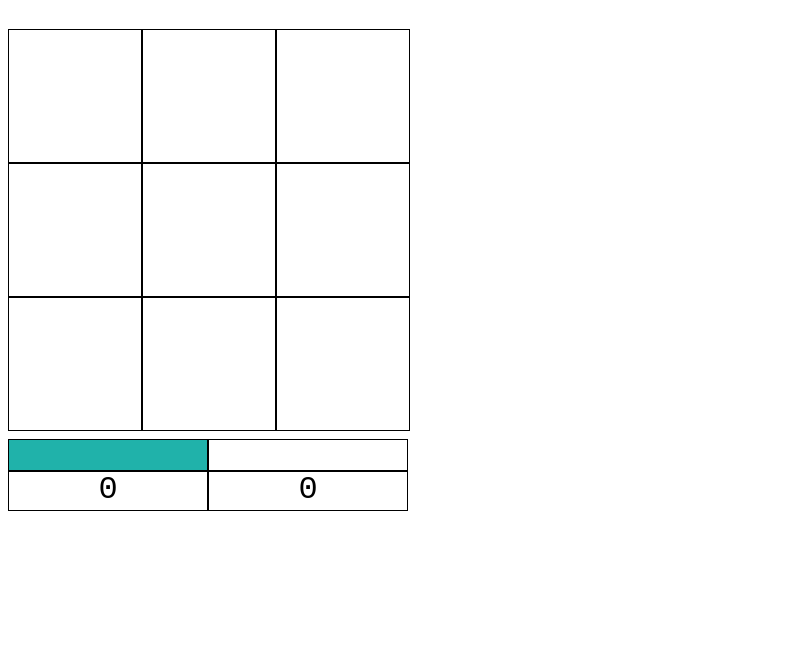
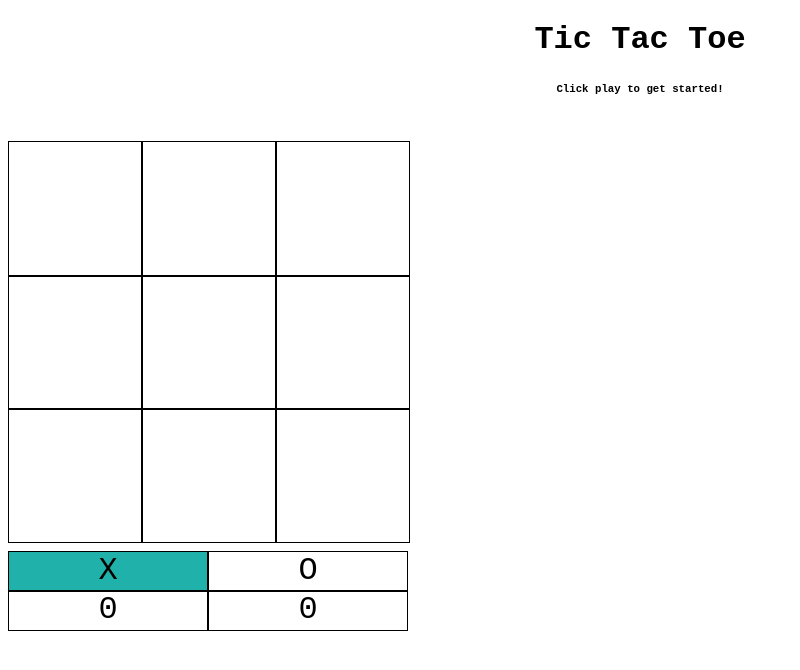
Before and after one commit to casualc0der/tic-tac-toe, a plain HTML site: page index.html in a window 1280 px wide. Both pictures are taken after a click on the button "Play!". Shown: the whole page, without its empty margins (0-800 px from the left). Drawn offline with Linux system fonts and the light colour scheme.

Commit message:
add Title

```diff
--- a/index.html
+++ b/index.html
@@ -12,8 +12,10 @@
         <link rel="stylesheet" href="styles.css">
     </head>
     <body>
+        <h1 class="titles">Tic Tac Toe</h1>
+        <h6 class="titles">Click play to get started!</h6>
         <div id="playerForm" class="visible">
-            <input id="p1" type="text" maxlength="9" placeholder="P1 Name" required>
+            <input id="p1" type="text" maxlength="9" placeholder="P1 Name">
             <input id="p2" type="text" maxlength="9" placeholder="P2 Name">
             <button id="playButton">Play!</button>
         </div>
@@ -22,10 +24,10 @@
 
             </div>
             <div class="playerScores">
-                <div id="player1Name"></div>
-                <div id="player1Score"></div>
-                <div id="player2Name"></div>
-                <div id="player2Score"></div>
+                <div id="player1Name">X</div>
+                <div id="player1Score">-</div>
+                <div id="player2Name">O</div>
+                <div id="player2Score">-</div>
 
             </div>
 
--- a/script.js
+++ b/script.js
@@ -151,8 +151,8 @@ let gameLogic = (() => {
             if (winCheck === 'p1') {
                 // alert(`${player1.name} wins!`)
                 player1.score++
-                gameBoard.resetBoard();
-                displayController.resetBoardRender();
+                 gameBoard.resetBoard();
+                 displayController.resetBoardRender();
                 displayController.updateScores();
                 // location.reload();
             }
@@ -197,11 +197,19 @@ let gameStart = (() => {
 
     let gameStart = () => {
 
+        let nameFinal1 = p1NameInput.value;
+        let nameFinal2 = p2NameInput.value;
 
+        if(nameFinal1 === '') {
+            nameFinal1 = 'X'
+        }
+        if(nameFinal2 === '') {
+            nameFinal2 = 'O'
+        }
 
-        player1 = player(p1NameInput.value, true, 'x', 0)
-        player2 = player(p2NameInput.value, false, 'o', 0)
-        playForm.classList.add('hidden')
+        player1 = player(nameFinal1, true, 'x', 0)
+        player2 = player(nameFinal2, false, 'o', 0)
+        playForm.classList.add('invisible')
         p1NameDisplay.innerHTML = player1.name;
         p2NameDisplay.innerHTML = player2.name;
         mainView.classList.remove('hidden');
--- a/styles.css
+++ b/styles.css
@@ -1,6 +1,13 @@
+
+.titles {
+    font-family: 'Courier New', Courier, monospace;
+    text-align: center;
+
+}
 #mainView {
 
     width: 400px;
+
 }
 
 #playRender {
@@ -90,6 +97,16 @@
 
 .hidden {
 
-visibility: hidden;
+pointer-events: none;
 
 }
+
+.invisible {
+
+    visibility: hidden;
+}
+
+.winner {
+
+    background-color: lightseagreen;
+}
```
